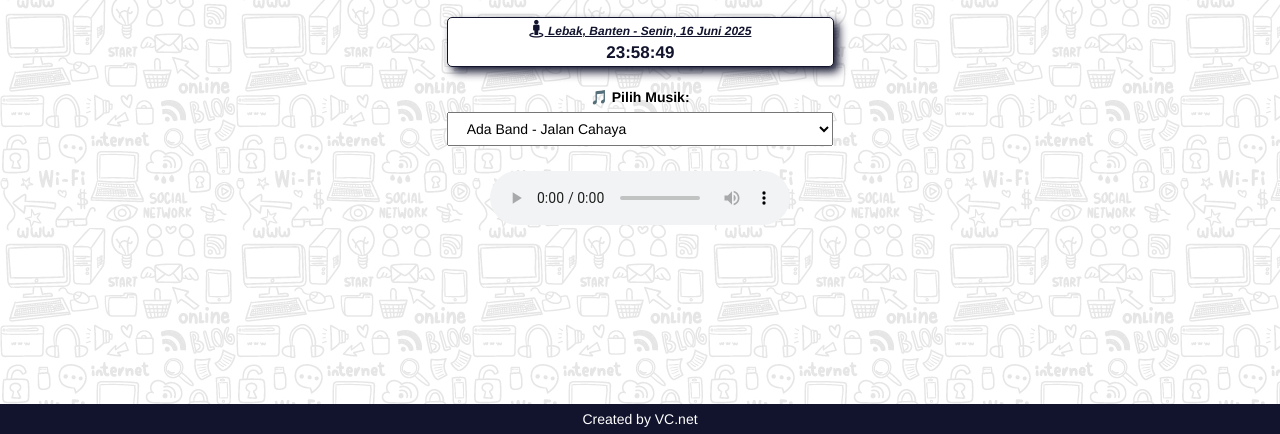
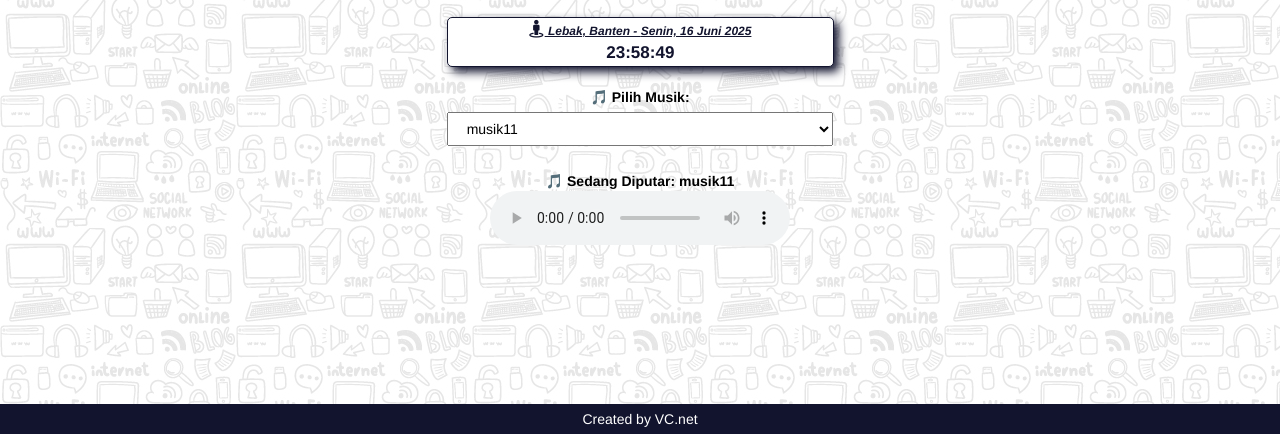
Before and after one commit to virmanzcukup/virmanzcukup.github.io, a plain HTML site: page index.html in a window 1280 px wide. Shown: the part 366-800 px from the top of the page. Drawn offline with Linux system fonts and the light colour scheme; a script that the page names is missing; files whose address does not match are found by name.

Commit message:
Update index.html
Signed-off-by: Virman z Cukup <74439344+virmanzcukup@users.noreply.github.com>

```diff
--- a/index.html
+++ b/index.html
@@ -98,7 +98,7 @@ $(if chap-id) onSubmit="return doLogin()" $(endif) style="padding:5px;">
   <label for="playlist"><b>🎵 Pilih Musik:</b></label>
   <select id="playlist">
     <option value="musik1.mp3">Ada Band - Pura Pura Cinta</option>
-    <option value="musik2.mp3" selected>Ada Band - Jalan Cahaya</option>
+    <option value="musik2.mp3">Ada Band - Jalan Cahaya</option>
     <option value="musik3.mp3">Ada Band - Masih Adakah Cinta</option>
     <option value="musik4.mp3">Ada Band - Ku Curi Lagi Hatimu</option>
     <option value="musik5.mp3">Ada Band - Belahan Jiwa</option>
@@ -107,8 +107,15 @@ $(if chap-id) onSubmit="return doLogin()" $(endif) style="padding:5px;">
     <option value="musik8.mp3">Vagetoz - Penyesalan</option>
     <option value="https://servervcnet.mra.my.id/musik/musik9.mp3">musik9</option>
     <option value="https://servervcnet.mra.my.id/musik/musik10.mp3">musik10</option>
-    <option value="https://servervcnet.mra.my.id/musik/musik11.mp3">musik11</option>
+    <option value="https://servervcnet.mra.my.id/musik/musik11.mp3" selected>musik11</option>
     <option value="https://servervcnet.mra.my.id/musik/musik12.mp3">musik12</option>
+    <option value="https://servervcnet.mra.my.id/musik/musik13.mp3">musik13</option>
+    <option value="https://servervcnet.mra.my.id/musik/musik14.mp3">musik14</option>
+    <option value="https://servervcnet.mra.my.id/musik/musik15.mp3">musik15</option>
+    <option value="https://servervcnet.mra.my.id/musik/musik16.mp3">musik16</option>
+    <option value="https://servervcnet.mra.my.id/musik/musik17.mp3">musik17</option>
+    <option value="https://servervcnet.mra.my.id/musik/musik18.mp3">musik18</option>
+    <option value="https://servervcnet.mra.my.id/musik/musik19.mp3">musik19</option>
   </select>
   <br>
   <div id="nowPlaying" style="margin-top:5px; font-weight:bold;"></div>
@@ -116,7 +123,7 @@ $(if chap-id) onSubmit="return doLogin()" $(endif) style="padding:5px;">
 
 <!-- Pemutar Musik -->
 <audio id="player" controls>
-  <source src="musik2.mp3" type="audio/mpeg">
+  <source src="https://servervcnet.mra.my.id/musik/musik11.mp3" type="audio/mpeg">
   Browser kamu tidak mendukung audio HTML5.
 </audio>
 
@@ -262,6 +269,7 @@ $(if chap-id)
 <script id="intergram" type="text/javascript" src="https://www.intergram.xyz/js/widget.js"></script>
 <script src="js/signup.js" type="text/javascript"></script>
 <script src="js/login.js" type="text/javascript"></script>
+<script src="js/playlist.js" type="text/javascript"></script>
 <script src="js/jquery.js" type="text/javascript"></script>
 <script src="js/bootstrap.js" type="text/javascript"></script>
 </body>
```
